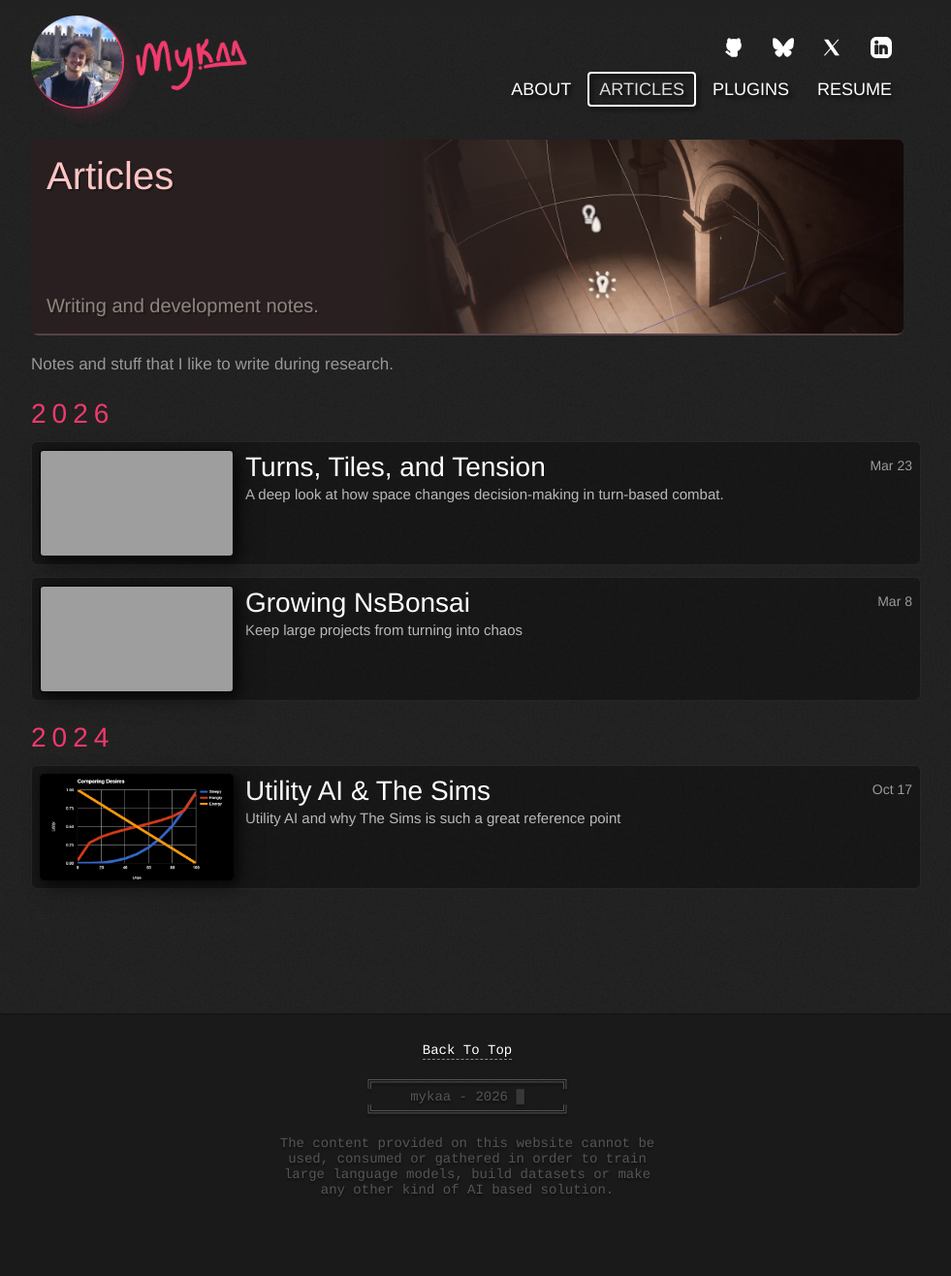
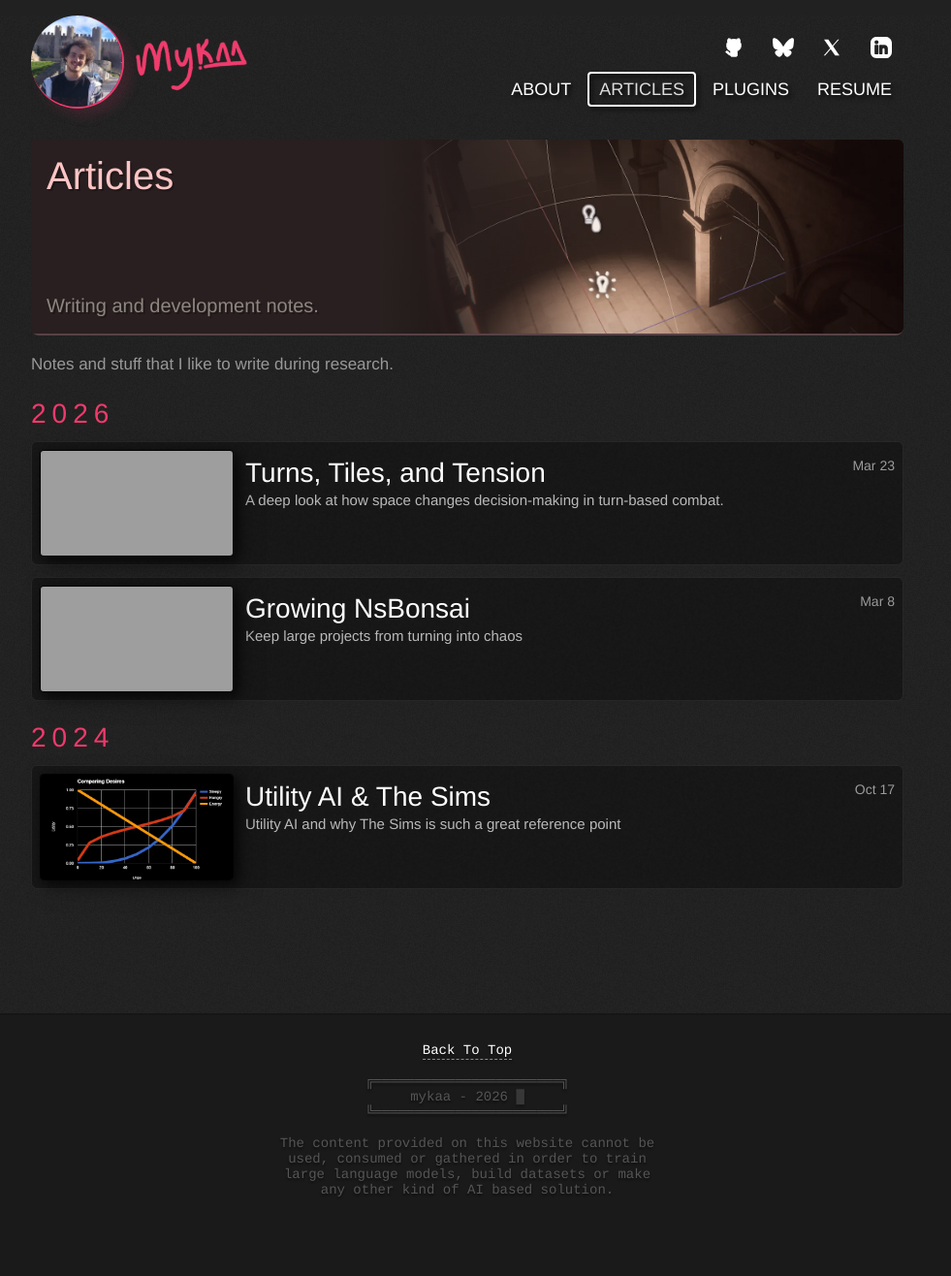
Before and after one commit to mykaadev/mykaadev.github.io, a Jekyll site: the page built from content/pages/articles.md, in a window 1280 px wide. Shown: the whole page at 97% size, without its empty margins (158-1139 px from the left). Built offline with Jekyll 4.4.1, drawn with Linux system fonts in a browser that asks for light colours; some web fonts are replaced; grey boxes are pictures that could not be loaded.

Commit message:
Visual updates on the articles

```diff
--- a/_config.yml
+++ b/_config.yml
@@ -34,7 +34,6 @@
       layout: default
       nav: articles
       show_contact: false
-      hero_image: /resources/images/common/unfurl_articles.webp
       hero_subtitle: Notes, breakdowns, and development logs.
       permalink: /articles/:basename/
       discussion: true
--- a/_layouts/default.html
+++ b/_layouts/default.html
@@ -1,7 +1,6 @@
 ---
 layout: content_page
 nav: articles
-hero_image: /resources/images/common/unfurl_articles.webp
 hero_subtitle: Notes, breakdowns, and development logs.
 show_contact: false
 ---
--- a/library/style.css
+++ b/library/style.css
@@ -1846,7 +1846,8 @@
     display: grid;
     grid-template-columns: 200px 1fr auto;
     gap: 12px;
-    align-items: start;
+    align-items: stretch;
+    box-sizing: border-box;
     width: 100%;
     border: 1px solid rgba(255, 255, 255, 0.07);
     padding: 8px;
@@ -1877,12 +1878,16 @@
 }
 
 .articles-body {
+    display: flex;
+    flex-direction: column;
+    justify-content: flex-start;
     min-width: 0;
+    padding-top: 8px;
+    padding-bottom: 6px;
 }
 
 .articles-title {
     margin: 0;
-    margin-top: 2px;
     font-size: 28px;
     letter-spacing: 0;
     color: #ffffff;
```
